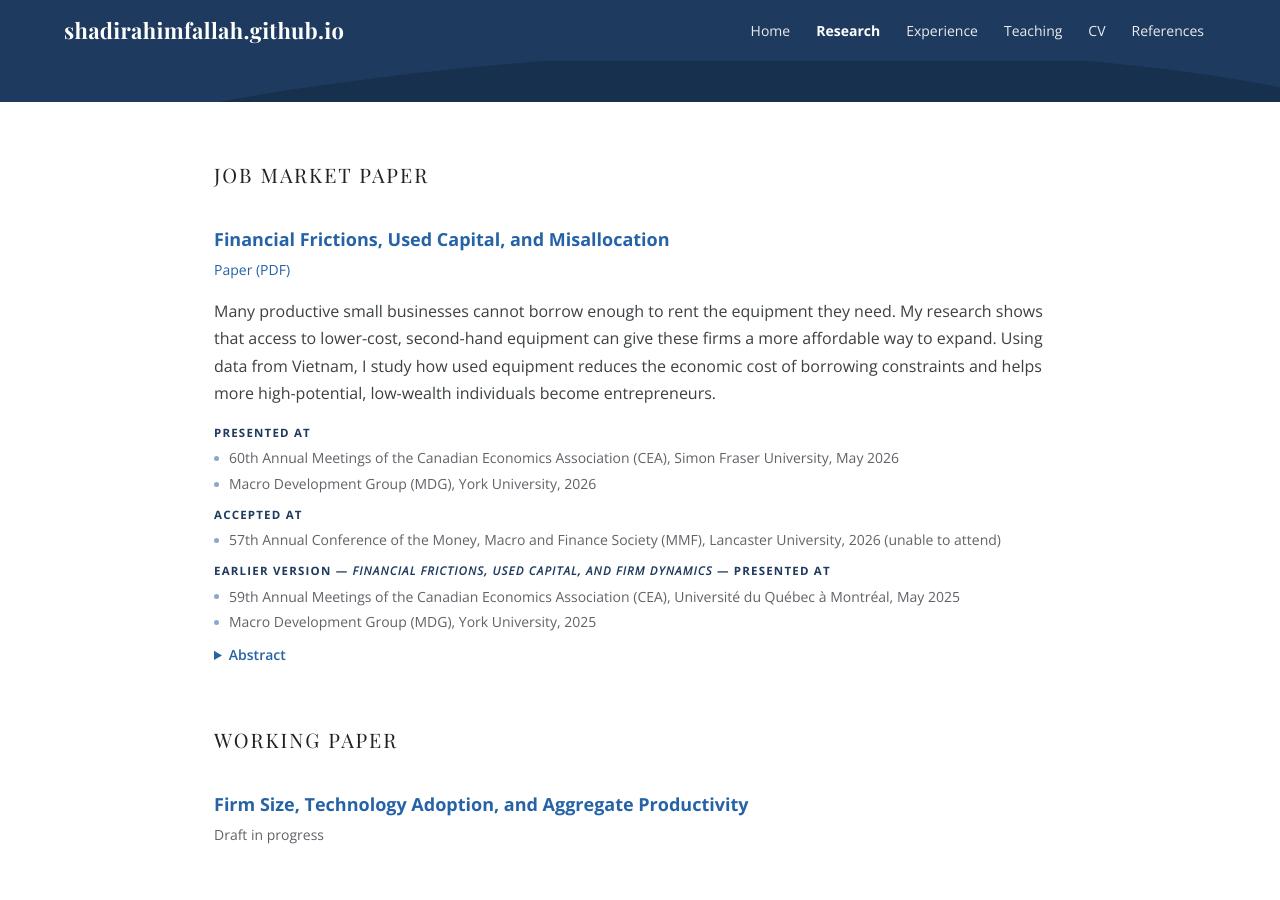
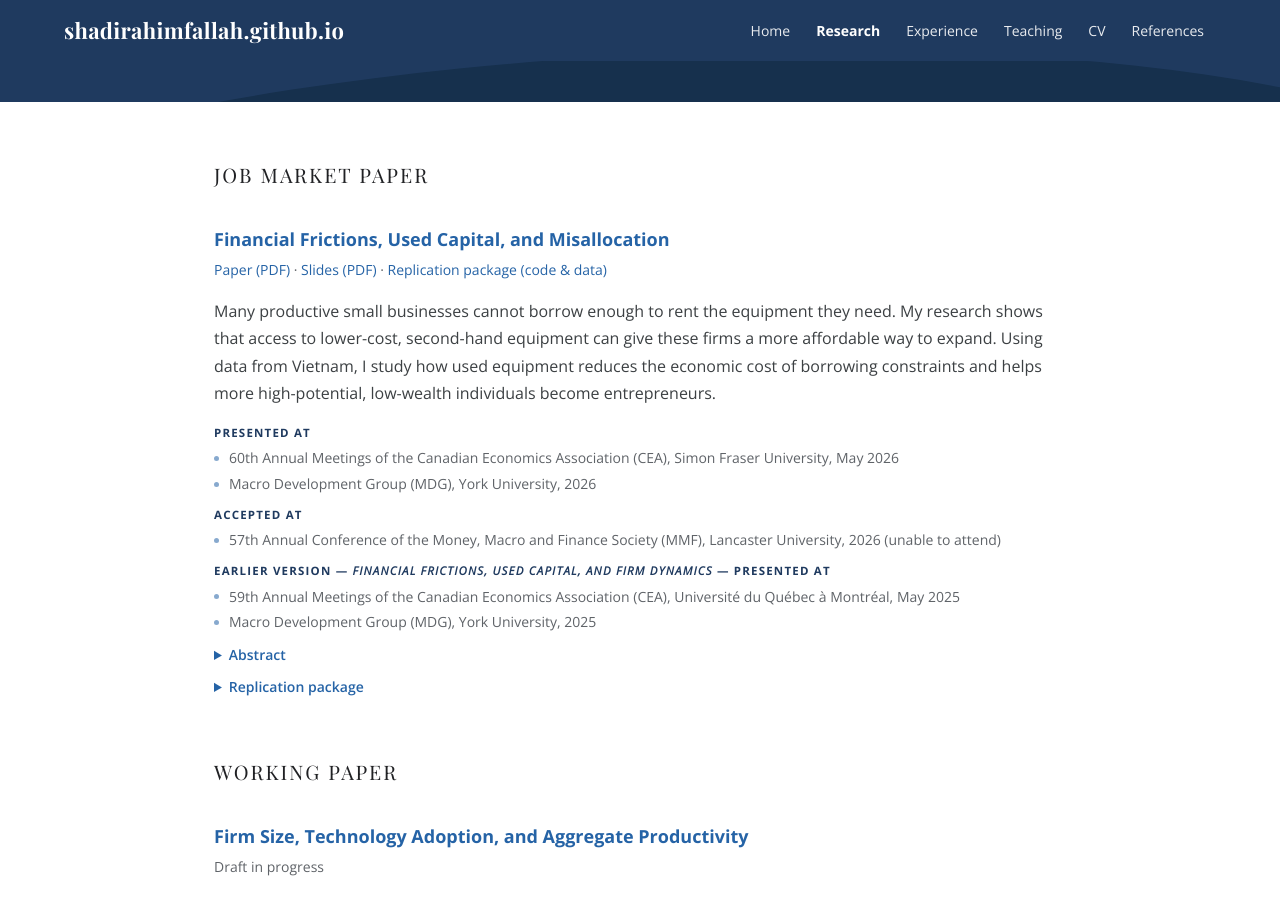
Before and after one commit to ShadiRahimfallah/ShadiRahimfallah.github.io, a Jekyll site: the page research.html, which Jekyll copies as it is, in a window 1280 px wide and 900 px high, scrolled down 270 px. Built offline with Jekyll 4.4.1, drawn with Linux system fonts in a browser that asks for light colours.

Commit message:
Add files via upload

```diff
--- a/research.html
+++ b/research.html
@@ -35,7 +35,9 @@
   <h2 class="section">Job Market Paper</h2>
 
   <h3 class="item-title" id="jmp" style="scroll-margin-top: 160px">Financial Frictions, Used Capital, and Misallocation</h3>
-  <p class="item-meta"><a href="files/Shadi_Rahimfallah_PhD_Econ_YorU_Jobmarket_Paper.pdf">Paper (PDF)</a></p>
+  <p class="item-meta"><a href="files/Shadi_Rahimfallah_PhD_Econ_YorU_Jobmarket_Paper.pdf">Paper (PDF)</a> ·
+  <a href="files/Shadi_Rahimfallah_PhD_Econ_YorU_Jobmarket_slide.pdf">Slides (PDF)</a> ·
+  <a href="https://doi.org/10.5281/zenodo.22947884" target="_blank" rel="noopener">Replication package (code &amp; data)</a></p>
   <p>Many productive small businesses cannot borrow enough to rent the equipment they need. My
   research shows that access to lower-cost, second-hand equipment can give these firms a more
   affordable way to expand. Using data from Vietnam, I study how used equipment reduces the economic
@@ -75,6 +77,12 @@
     dispersion of marginal revenue products of capital and weakens the dependence of entrepreneurship
     on initial wealth. I calibrate the model to Vietnamese firms and find that used capital
     mitigates the allocative and occupational distortions created by financial frictions.</p>
+  </details>
+  <details class="abstract">
+    <summary>Replication package</summary>
+    <p>Rahimfallah, S. (2026). &ldquo;Replication Package for <em>Financial Frictions, Used Capital,
+    and Misallocation</em>.&rdquo; Zenodo.
+    <a href="https://doi.org/10.5281/zenodo.22947884" target="_blank" rel="noopener">https://doi.org/10.5281/zenodo.22947884</a></p>
   </details>
 
   <h2 class="section">Working Paper</h2>
```
